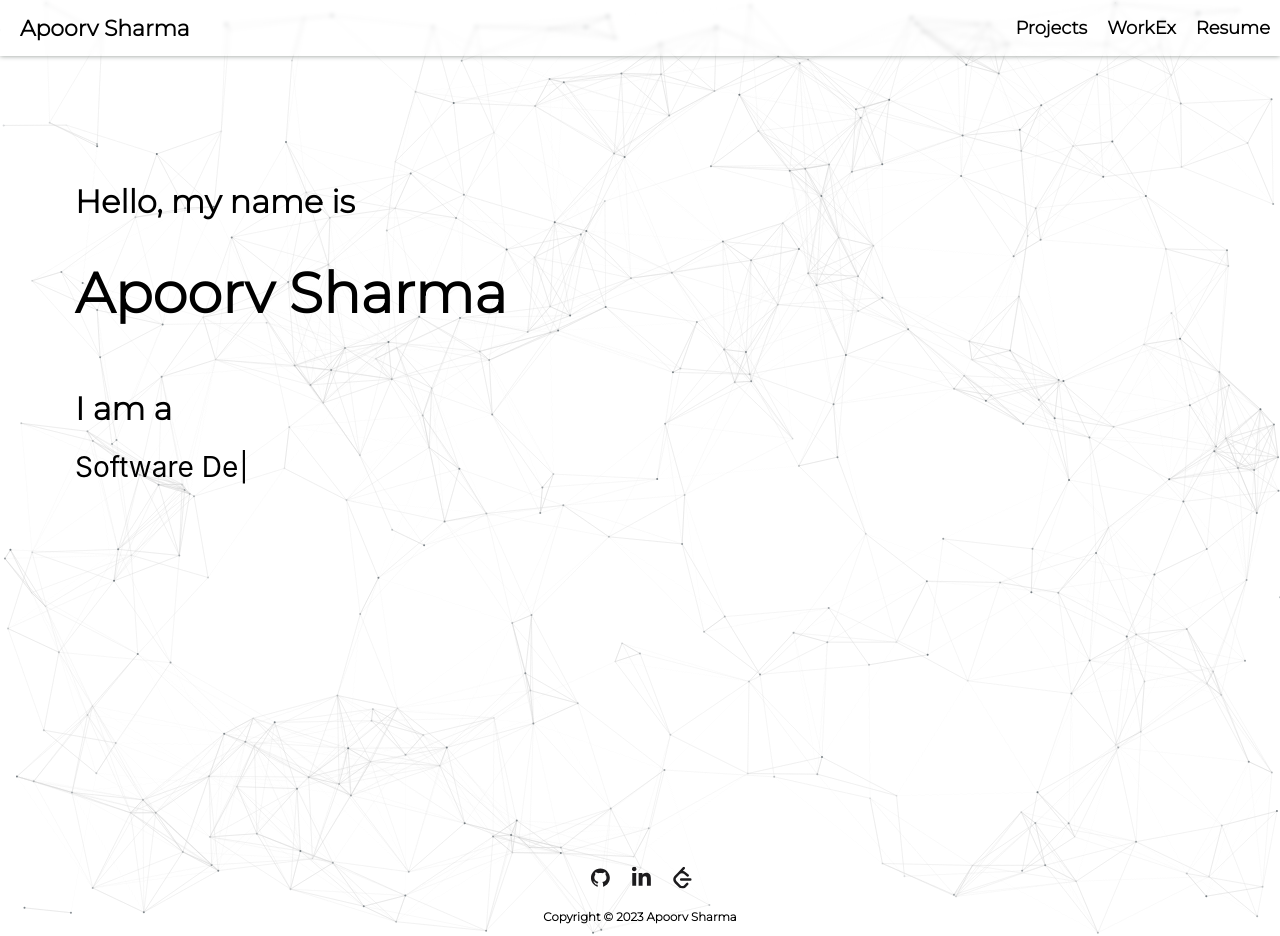
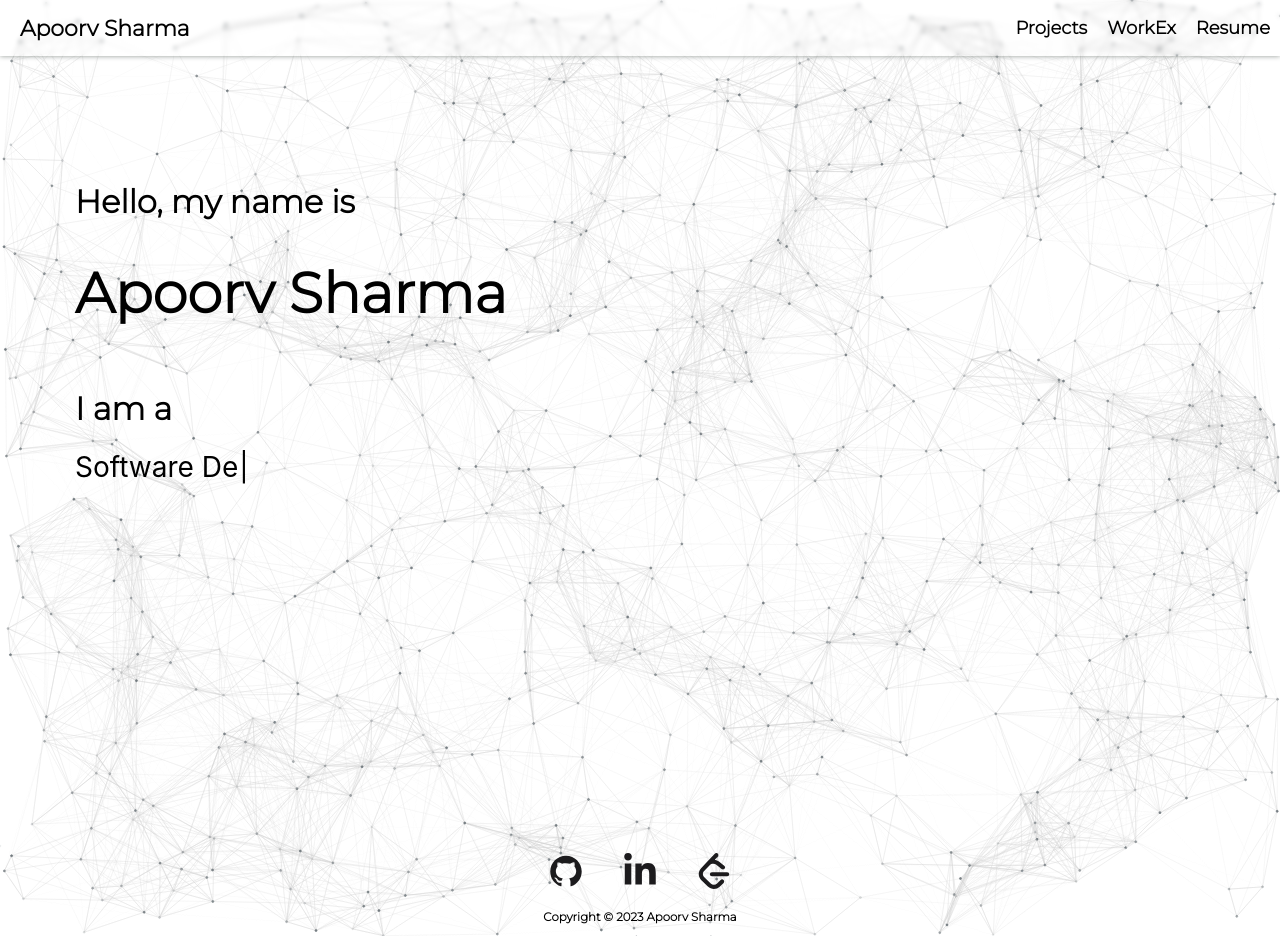
Before and after one commit to apoorv-sh98/Portfolio, a React (Create React App) app: page / in a window 1280 px wide. Built offline with nearby package versions, Linux system fonts and the light colour scheme.

Commit message:
updating deployment

```diff
--- a/src/components/Footer.js
+++ b/src/components/Footer.js
@@ -23,7 +23,7 @@ const Footer = () => {
                   rel="noreferrer"
                   className="icon-colour  home-social-icons"
                 >
-                  <AiFillGithub />
+                    <AiFillGithub />
                 </a>
               </li>
               <li className="social_icon">
@@ -33,7 +33,7 @@ const Footer = () => {
                   rel="noreferrer"
                   className="icon-colour  home-social-icons"
                 >
-                  <FaLinkedinIn />
+                    <FaLinkedinIn />
                 </a>
               </li>
               <li className="social_icon">
@@ -43,7 +43,7 @@ const Footer = () => {
                   rel="noreferrer"
                   className="icon-colour home-social-icons"
                 >
-                  <SiLeetcode />
+                    <SiLeetcode />
                 </a>
               </li>
             </ul>
--- a/src/components/Home/Particle.js
+++ b/src/components/Home/Particle.js
@@ -15,10 +15,10 @@ const Particle = () => {
         },
         particles: {
             number: {
-                value: 250,
+                value: 500,
                 density: {
-                enable: true,
-                value_area: 1500,
+                    enable: true,
+                    value_area: 1500,
                 },
             },
             color: {
@@ -27,7 +27,7 @@ const Particle = () => {
             shape: {
                 type: "circle",
                 stroke: {
-                width: 0,
+                width: 0.75,
                 color: "#71797E",
                 },
                 polygon: {
--- a/src/style.css
+++ b/src/style.css
@@ -96,22 +96,22 @@
 }
 .social_icon{
     display: inline-block !important;
-    padding-right: 10px;
-    padding-left: 10px;
+    padding-right: 25px;
+    padding-left: 25px;
     align-items: center;
 }
 .home-social-icons {
     position: relative !important;
     display: inline-block !important;
-    width: 21px !important;
-    height: 21px !important;
+    width: 24px !important;
+    height: 24px !important;
     align-items: center !important;
     font-size: 1.2em !important;
     line-height: 2em !important;
     background: transparent !important;
     border-radius: 50% !important;
     transition: 0.5s !important;
-    scale: 1.8;
+    scale: 3;
 }
 .icon-colour {
     color: #1c1b1d !important;
@@ -123,6 +123,7 @@
 
 .home-social-icons:hover {
     color: #207525;
+    transform: scale(1.2);
     box-shadow: 0 0 5px #21472e;
     text-shadow: 0 0 2px #21472e;
 }
```
